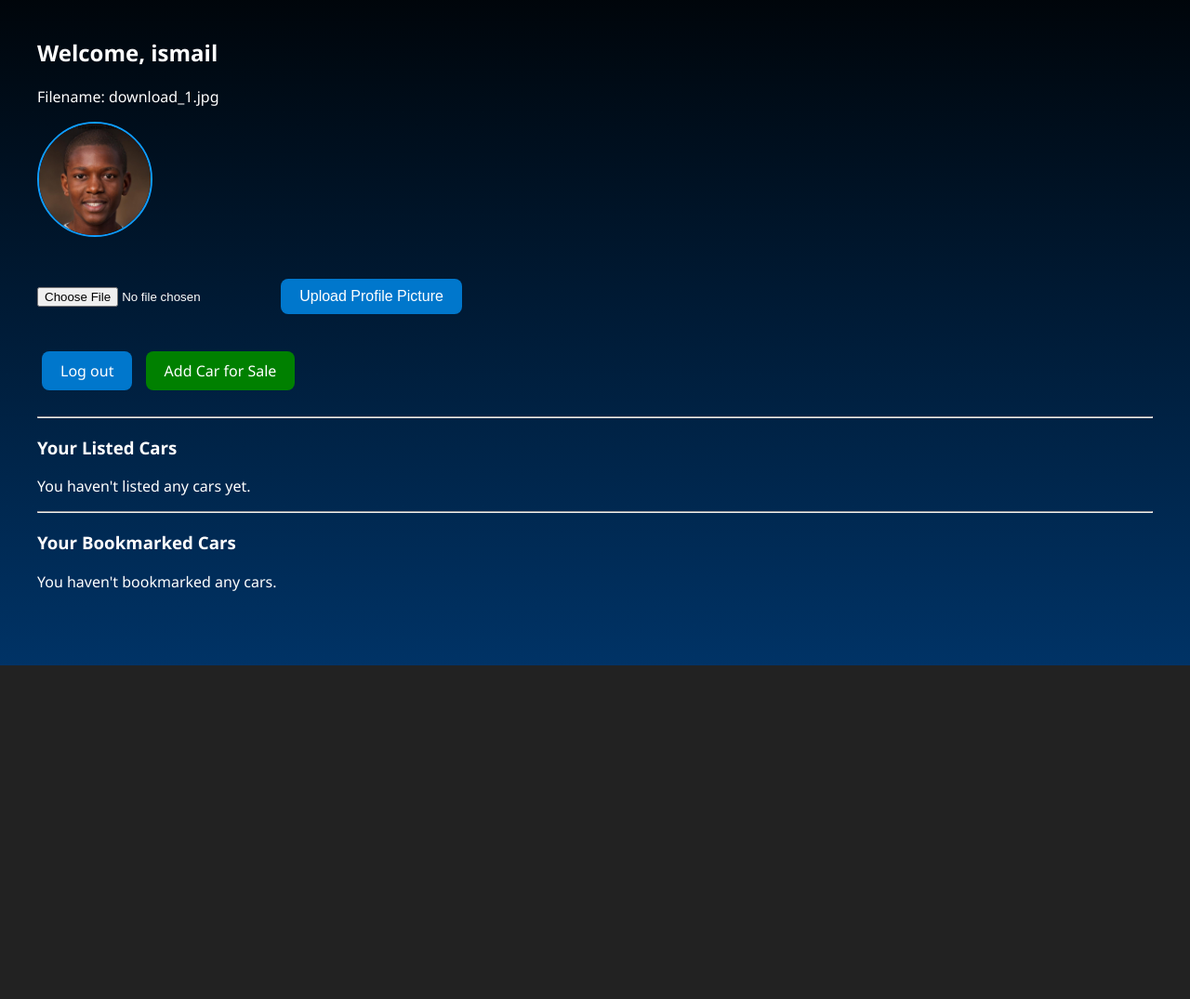
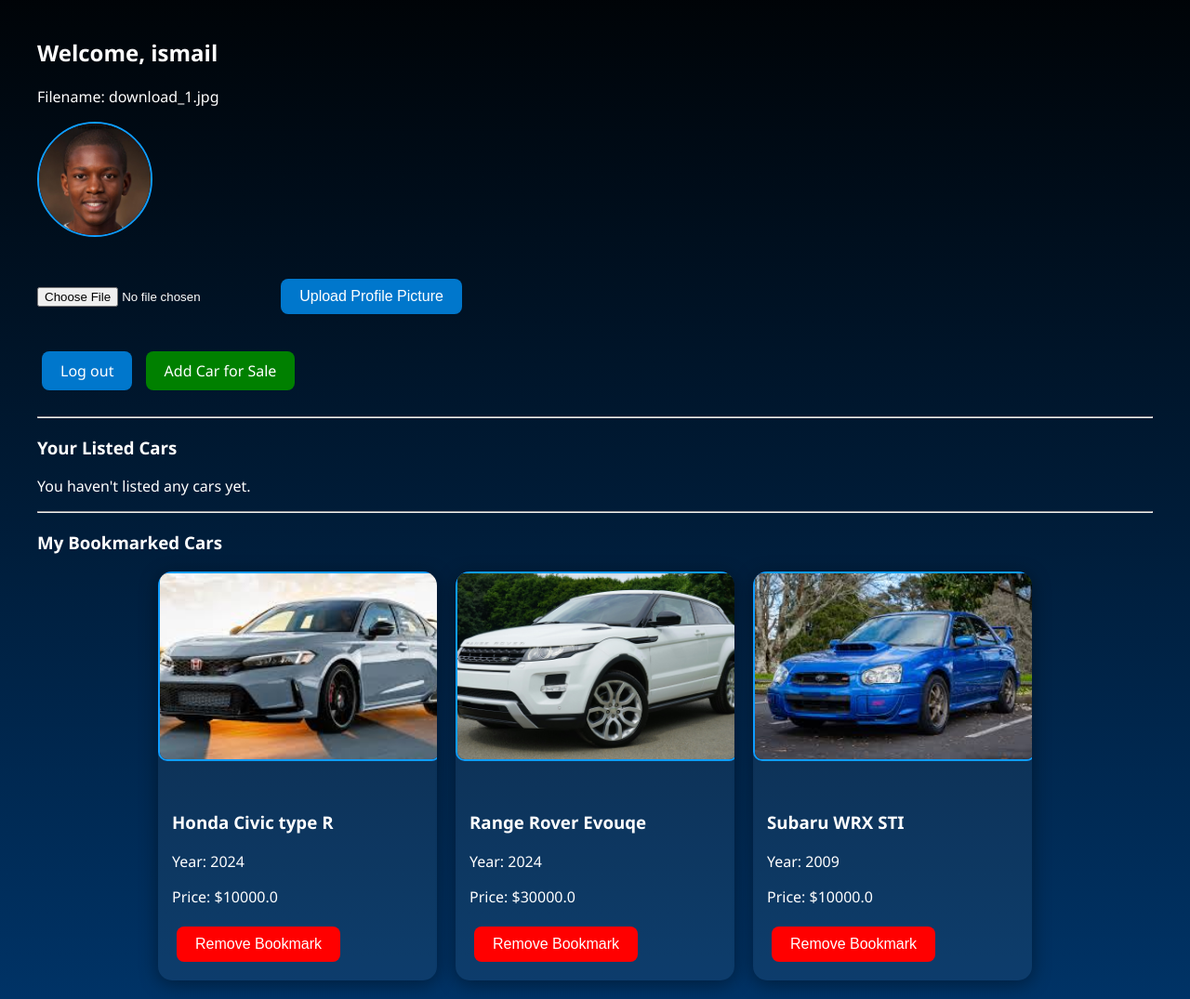
Before and after one commit to Icekoldkiller/Car-listing-website, a Flask app: page /profile in a window 1280 px wide. Shown: the part 84-1159 px from the top of the page at 93% size. Before the commit the page ends 800 px from the top, so only its background shows below. Run offline with Flask 3, Linux system fonts and the light colour scheme; a user stored in the database is signed in; data comes from the database, SQL or seed files in the repository; both versions use the stored data as it was after the commit.

Commit message:
Made Bookmarks visible on the profile page

```diff
--- a/app.py
+++ b/app.py
@@ -406,7 +406,14 @@ def profile():
             else:
                 flash('Invalid file type!', 'danger')
 
-    return render_template('profile.html', user=user)
+    # ✅ Access bookmarks directly
+    bookmarked_cars = user.bookmarked_cars
+
+    return render_template(
+        'profile.html',
+        user=user,
+        bookmarked_cars=bookmarked_cars
+    )
 
 @app.route('/orders')
 def orders():
@@ -461,7 +468,6 @@ def add_car_user():
         mileage = request.form['mileage']
         year = request.form['year']
         condition = request.form['condition']
-        fuel_type = request.form['fuel_type']
         price = request.form['price']
 
         # File upload
@@ -480,7 +486,6 @@ def add_car_user():
             mileage=mileage,
             year=year,
             condition=condition,
-            fuel_type=fuel_type,
             price=price,
             image=image_filename,
             seller_id=session['user_id']  # ← this is the key line
@@ -497,22 +502,27 @@ def add_car_user():
 @app.route('/bookmark/<int:car_id>', methods=['POST'])
 def bookmark(car_id):
     if 'user_id' not in session:
-        flash("You must log in to bookmark cars.")
+        flash("You must log in to bookmark cars.", "danger")
         return redirect(url_for('login'))
 
     user = User.query.get(session['user_id'])
     car = Car.query.get_or_404(car_id)
 
-    if car not in user.bookmarked_cars:
+    if car in user.bookmarked_cars:
+        # Remove bookmark
+        user.bookmarked_cars.remove(car)
+        flash("Bookmark removed.", "info")
+    else:
+        # Add bookmark
         user.bookmarked_cars.append(car)
-        db.session.commit()
-        flash("Car bookmarked!")
+        flash("Car bookmarked!", "success")
 
-    # Update session to reflect bookmarks for UI feedback
+    db.session.commit()
+
+    # Keep session updated
     session['bookmarked_ids'] = [c.id for c in user.bookmarked_cars]
 
     return redirect(url_for('car_detail', car_id=car_id))
-
 
 @app.route('/update_quantity/<int:car_id>', methods=['POST'])
 def update_quantity(car_id):
--- a/templates/profile.html
+++ b/templates/profile.html
@@ -12,7 +12,6 @@
         <p>No profile picture uploaded.</p>
     {% endif %}
 </div>
-
 
 <!-- Upload Form -->
 <form method="POST" action="{{ url_for('upload_profile_pic') }}" enctype="multipart/form-data" style="margin-bottom: 30px;">
@@ -35,7 +34,6 @@
                 <h4>{{ car.brand }} {{ car.model }}</h4>
                 <p><strong>Year:</strong> {{ car.year }}</p>
                 <p><strong>Mileage:</strong> {{ car.mileage }}</p>
-                <p><strong>Fuel:</strong> {{ car.fuel }}</p>
                 <p><strong>Condition:</strong> {{ car.condition }}</p>
                 <p><strong>Price:</strong> ${{ "%.2f"|format(car.price) }}</p>
                 <a href="{{ url_for('car_detail', car_id=car.id) }}" class="cart-btn">View</a>
@@ -49,27 +47,27 @@
 
 <hr>
 
-<h3>Your Bookmarked Cars</h3>
-{% if bookmarked_cars %}
+<h3>My Bookmarked Cars</h3>
+{% if user.bookmarked_cars %}
     <div class="car-list">
-        {% for car in bookmarked_cars %}
+        {% for car in user.bookmarked_cars %}
         <div class="car-card">
-            <img src="{{ url_for('static', filename='car_images/' + car.image) }}" alt="Car Image" width="250">
+            <img src="{{ url_for('static', filename='images/' + car.image) }}" alt="{{ car.brand }} {{ car.model }}">
             <div class="details">
-                <h4>{{ car.brand }} {{ car.model }}</h4>
-                <p><strong>Year:</strong> {{ car.year }}</p>
-                <p><strong>Mileage:</strong> {{ car.mileage }}</p>
-                <p><strong>Fuel:</strong> {{ car.fuel }}</p>
-                <p><strong>Condition:</strong> {{ car.condition }}</p>
-                <p><strong>Price:</strong> ${{ "%.2f"|format(car.price) }}</p>
-                <a href="{{ url_for('car_detail', car_id=car.id) }}" class="cart-btn">View</a>
-                <a href="{{ url_for('toggle_bookmark', car_id=car.id) }}" class="cart-btn" style="background-color: red;">Remove Bookmark</a>
+                <h3>{{ car.brand }} {{ car.model }}</h3>
+                <p>Year: {{ car.year }}</p>
+                <p>Price: ${{ car.price }}</p>
+                <form action="{{ url_for('bookmark', car_id=car.id) }}" method="post" style="display:inline;">
+                    <button type="submit" class="cart-btn" style="background-color: red;">
+                        Remove Bookmark
+                    </button>
+                </form>
             </div>
         </div>
         {% endfor %}
     </div>
 {% else %}
-    <p>You haven't bookmarked any cars.</p>
+    <p>You have no bookmarked cars yet.</p>
 {% endif %}
 
 {% endblock %}
```
Also changed, not shown: instance/cars.db, static/images/Mazda RX-8.jpg (added), static/images/pexels-wearelivingart-7862147.jpg (added), static/uploads/Mazda_RX-8.jpg (added), static/uploads/pexels-wearelivingart-7862147.jpg (added).
